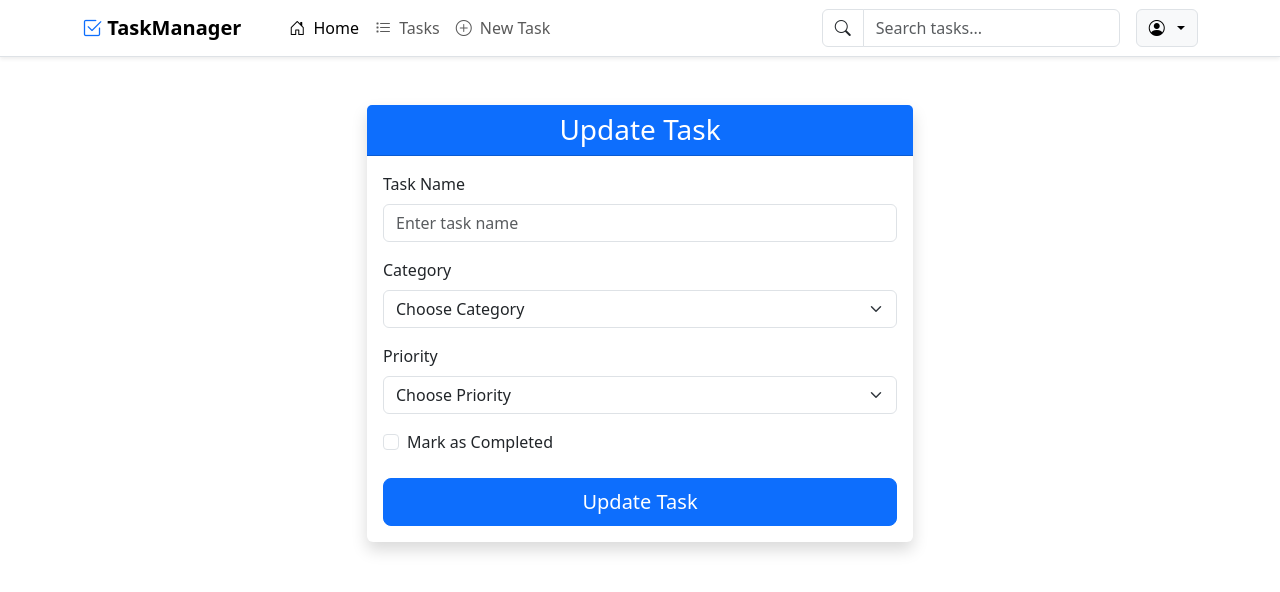
After one commit to mahesh-179/django-task-manager, a Django app: page /update/ in a window 1280 px wide. The commit adds this page. Shown: the top 592 px of the page. Run offline with Django 5.2, Linux system fonts and the light colour scheme.

Commit message:
create form work

```diff
--- a/tasks/models.py
+++ b/tasks/models.py
@@ -2,7 +2,7 @@ from django.db import models
 from django.contrib.auth.models import User
 # Create your models here.
 class Task(models.Model):
-    user = models.ForeignKey(User,on_delete=models.CASCADE,null=True,blank=True)
+    user = models.ForeignKey(User,on_delete=models.CASCADE)
     task_name = models.CharField(max_length=30)
     task_category = [
         ('work','Work'),
--- a/tasks/urls.py
+++ b/tasks/urls.py
@@ -4,6 +4,8 @@ from django.urls import path
 urlpatterns = [
     path('', views.welcome,name="welcome"),
     path('home/',views.home,name="home"),
-    path('changestatus/<int:id>/',views.change_status,name="change")
+    path('changestatus/<int:id>/',views.change_status,name="change"),
+    path('create/',views.create_task,name="create_task"),
+    path('update/',views.update_task,name="update",)
 
 ]
--- a/tasks/views.py
+++ b/tasks/views.py
@@ -1,12 +1,13 @@
 from django.shortcuts import render,redirect
 from .models import Task
 from django.contrib import messages
+from .models import Task
 # Create your views here.
 def home(request):
     if not request.user.is_authenticated:
         return redirect("welcome")
     else:
-        tasks = Task.objects.all().order_by('id')
+        tasks = Task.objects.filter(user=request.user)
         context={
             "tasks":tasks,
         }
@@ -20,3 +21,26 @@ def change_status(request,id):
         task.save()
         messages.success(request,"You have completed a task!!!")
     return redirect('home')
+
+def create_task(request):
+    if request.method=='POST':
+        task_name = request.POST.get('task_name')
+        category = request.POST.get('category')
+        priority = request.POST.get('priority')
+        is_completed="is_completed" in request.POST
+        Task.objects.create(
+            user=request,
+            task_name=task_name,
+            category=category,
+            priority=priority,
+            is_completed=is_completed,
+        )
+        messages.success(request,"Successfully created a task")
+        return redirect("home")
+    return render(request,"create.html")
+
+
+
+
+def update_task(request):
+    return render(request,"update.html")
--- a/templates/base.html
+++ b/templates/base.html
@@ -43,7 +43,7 @@
                 </li>
 
                 <li class="nav-item">
-                    <a class="nav-link" href="#">
+                    <a class="nav-link" href="{% url "create_task" %}">
                         <i class="bi bi-plus-circle me-1"></i> New Task
                     </a>
                 </li>
--- /dev/null
+++ b/templates/update.html
@@ -0,0 +1,92 @@
+{% extends "base.html" %}
+
+{% block title %}Create Task{% endblock %}
+
+{% block content %}
+
+<div class="container mt-5">
+    <div class="row justify-content-center">
+
+        <div class="col-md-8 col-lg-6">
+
+            <div class="card shadow border-0">
+
+                <div class="card-header bg-primary text-white">
+                    <h3 class="mb-0 text-center">Update Task</h3>
+                </div>
+
+                <div class="card-body">
+
+                    <form method="POST">
+                        {% csrf_token %}
+
+                        <!-- Task Name -->
+                        <div class="mb-3">
+                            <label class="form-label">Task Name</label>
+                            <input
+                                type="text"
+                                class="form-control"
+                                name="task_name"
+                                placeholder="Enter task name"
+                                required
+                            >
+                        </div>
+
+                        <!-- Category -->
+                        <div class="mb-3">
+                            <label class="form-label">Category</label>
+
+                            <select class="form-select" name="category" required>
+                                <option value="">Choose Category</option>
+                                <option value="work">Work</option>
+                                <option value="personal">Personal</option>
+                                <option value="study">Study</option>
+                                <option value="shoping">Shopping</option>
+                                <option value="health">Health</option>
+                                <option value="fitness">Fitness</option>
+                                <option value="travel">Travel</option>
+                                <option value="other">Other</option>
+                            </select>
+                        </div>
+
+                        <!-- Priority -->
+                        <div class="mb-3">
+                            <label class="form-label">Priority</label>
+
+                            <select class="form-select" name="priority" required>
+                                <option value="">Choose Priority</option>
+                                <option value="low">Low</option>
+                                <option value="medium">Medium</option>
+                                <option value="high">High</option>
+                            </select>
+                        </div>
+
+                        <!-- Completed -->
+                        <div class="form-check mb-4">
+                            <input
+                                class="form-check-input"
+                                type="checkbox"
+                                name="is_completed"
+                                id="completed"
+                            >
+                            <label class="form-check-label" for="completed">
+                                Mark as Completed
+                            </label>
+                        </div>
+
+                        <div class="d-grid">
+                            <button type="submit" class="btn btn-primary btn-lg">
+                                Update Task
+                            </button>
+                        </div>
+
+                    </form>
+
+                </div>
+
+            </div>
+
+        </div>
+    </div>
+</div>
+{% endblock %}
```
Also changed, not shown: templates/create.html (added, +94 -0 lines), templates/home.html (+4 -9 lines), tasks/migrations/0002_alter_task_user.py (added).
